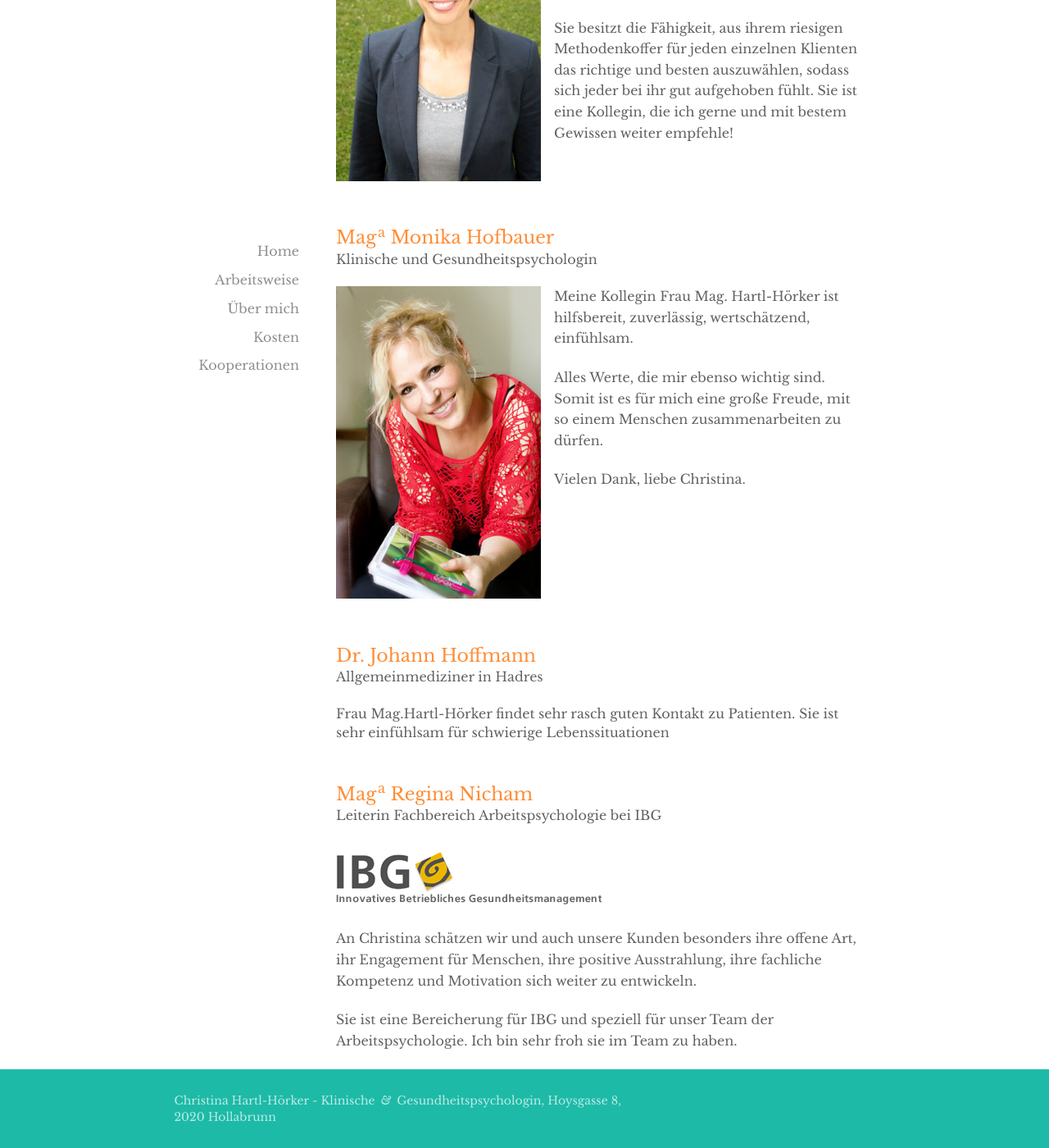
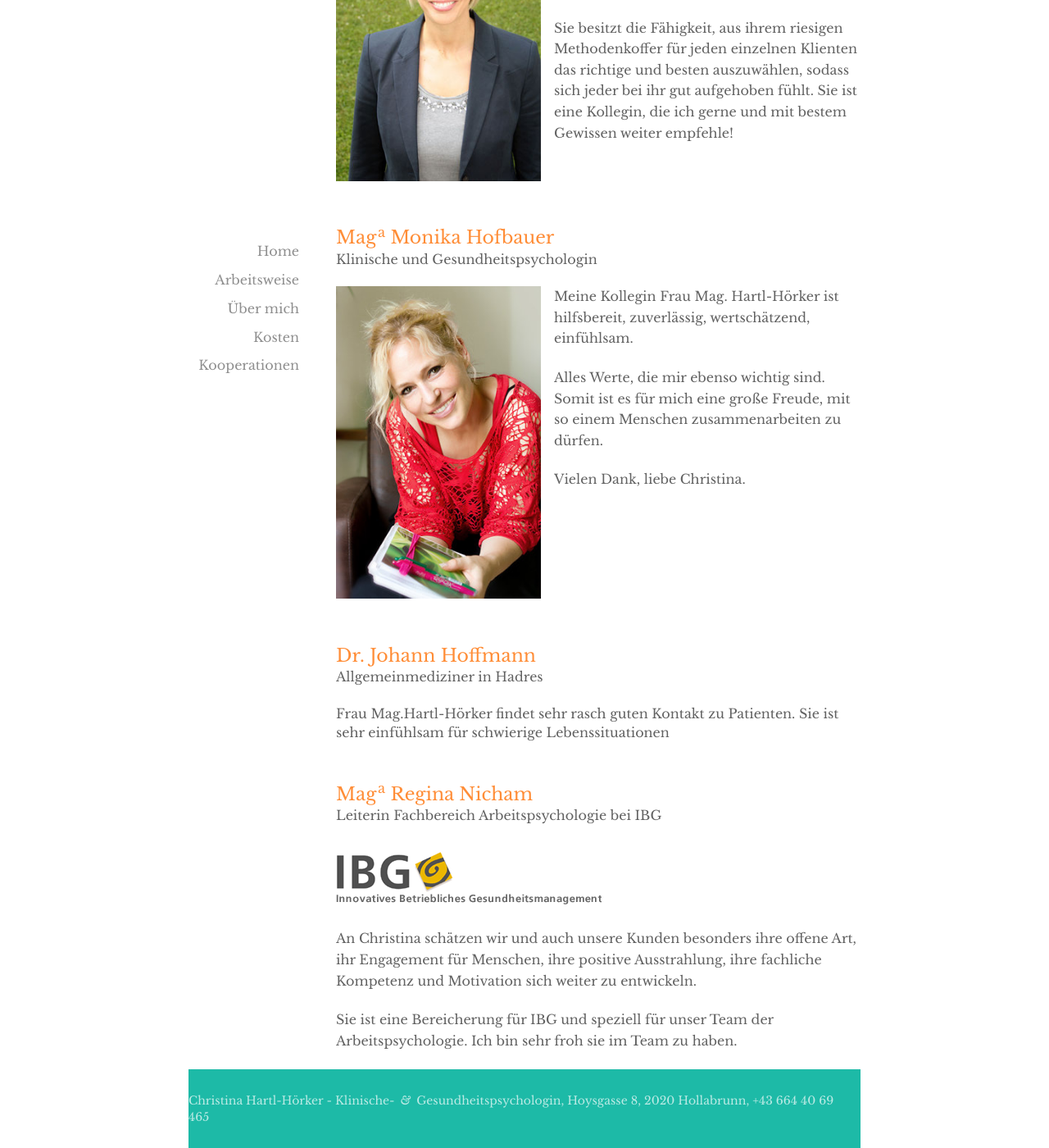
Before and after one commit to christinahartl/website, a Jekyll site: the page built from index.md, in a window 1280 px wide and 1400 px high, scrolled down 5236 px. Shown: the whole window at 82% size. Built offline with Jekyll 4.4.1, drawn with Linux system fonts in a browser that asks for light colours.

Commit message:
footer content

```diff
--- a/_includes/footer.md
+++ b/_includes/footer.md
@@ -1,4 +1 @@
-<div class="col-xs-3"></div>
-<div class="col-xs-9">
-  Christina Hartl-Hörker - Klinische<span class="ampersand">&amp;</span>Gesundheitspsychologin, Hoysgasse 8, 2020 Hollabrunn
-</div>
+Christina Hartl-Hörker - Klinische-<span class="ampersand">&amp;</span>Gesundheitspsychologin, Hoysgasse 8, 2020 Hollabrunn, +43 664 40 69 465
--- a/_sass/_layout.scss
+++ b/_sass/_layout.scss
@@ -41,7 +41,8 @@ html {
   overflow: hidden; // To cut off the ampersand and not mess with the main content.
 }
 
-.content {
+.content,
+.footer {
   @extend .container-fluid;
 
 
```
